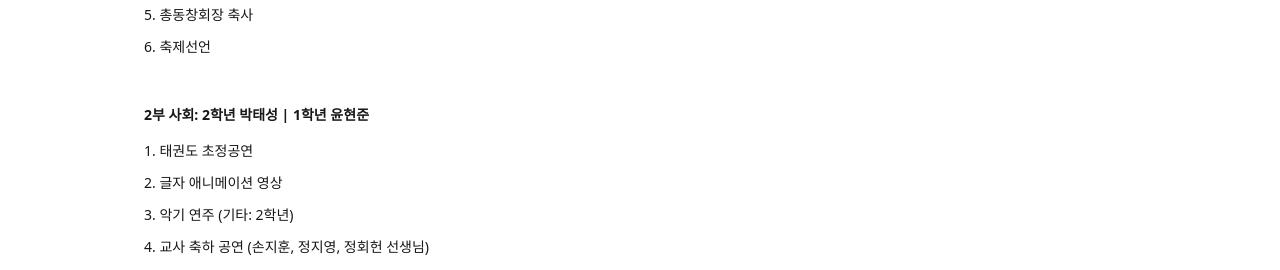
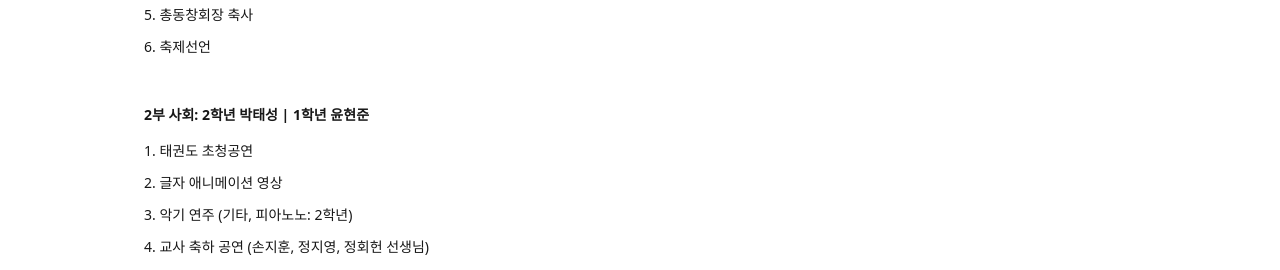
Before and after one commit to noop-03/bongseon-festival, a Next.js app in the folder festival/: page /program in a window 1280 px wide. Shown: the part 780-1050 px from the top of the page. Built offline with nearby package versions, Linux system fonts and the light colour scheme.

Commit message:
오타 수정

```diff
--- a/festival/app/program/page.tsx
+++ b/festival/app/program/page.tsx
@@ -64,9 +64,9 @@ export default function ProgramPage() {
           <div>
             <p className="font-semibold mb-2">2부 사회: 2학년 박태성 | 1학년 윤현준</p>
             <ol className="list-decimal list-inside space-y-1">
-              <li>태권도 초정공연</li>
+              <li>태권도 초청공연</li>
               <li>글자 애니메이션 영상</li>
-              <li>악기 연주 (기타: 2학년)</li>
+              <li>악기 연주 (기타, 피아노노: 2학년)</li>
               <li>교사 축하 공연 (손지훈, 정지영, 정회헌 선생님)</li>
               <li>학교 행사 영상 (방송부)</li>
               <li>댄스 팀 선발 (상품: 야자 면제권)</li>
```
